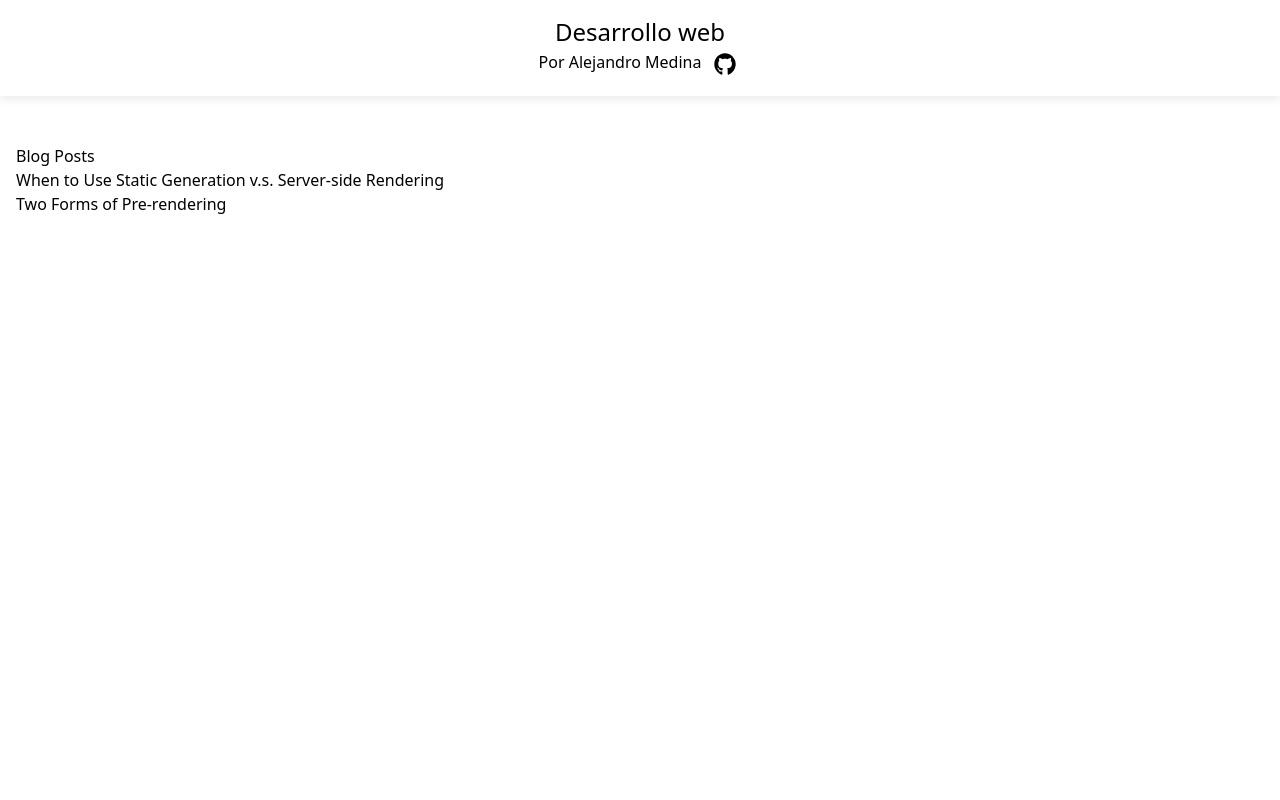
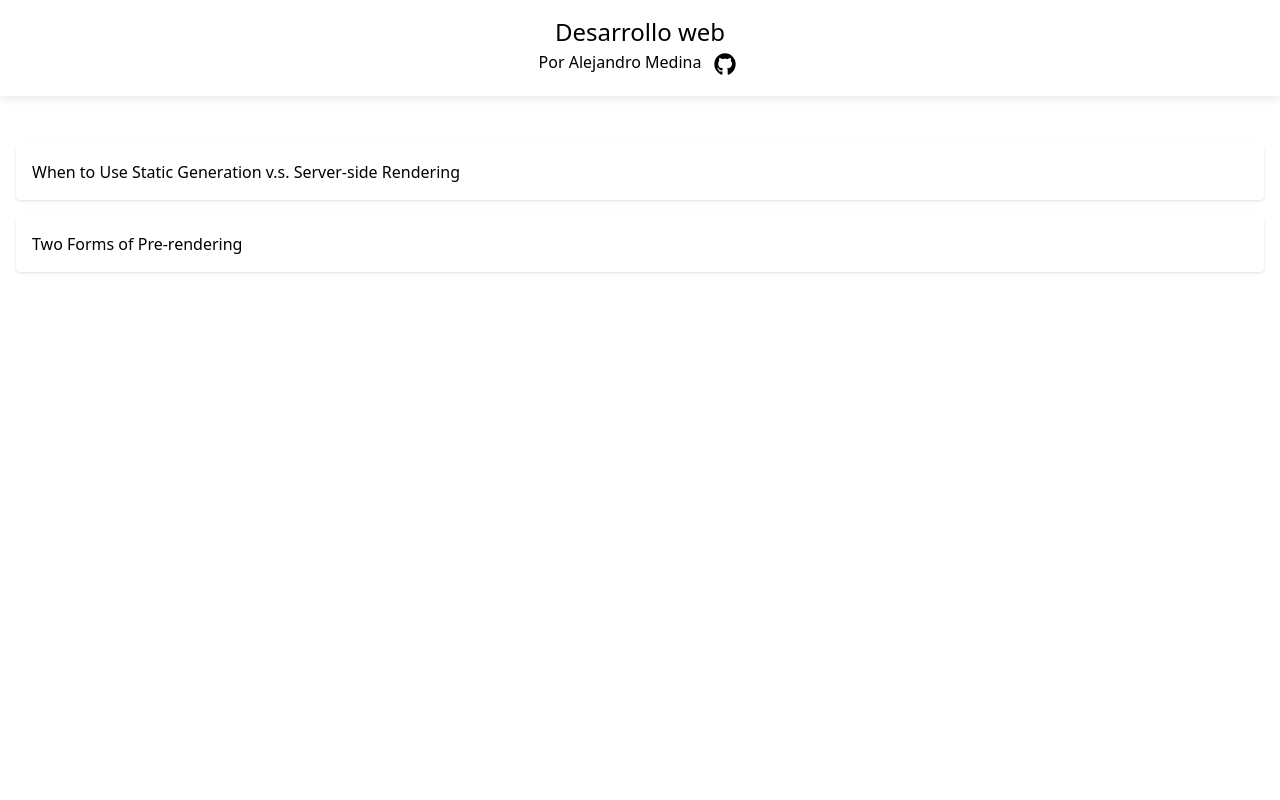
Before and after one commit to alejandro-medina/blog, a Next.js app: page / in a window 1280 px wide. Shown: the top 800 px of the page. Built offline with nearby package versions, Linux system fonts and the light colour scheme.

Commit message:
Separate component for blog post card

```diff
--- a/app/page.js
+++ b/app/page.js
@@ -1,3 +1,4 @@
+import BlogPostCard from "../components/BlogPostCard";
 import { getSortedPostsData } from "../lib/posts";
 
 export default function Home() {
@@ -5,17 +6,12 @@ export default function Home() {
   const posts = getSortedPostsData();
 
   return (
-    <main className="">
-      <p>Blog Posts</p>
+    <div className="flex flex-col gap-4">
       {
         posts.map(post => (
-          <div key={post.id} role="blog_post">
-            <a href={`/${post.id}`}>
-              <p>{post.title}</p>
-            </a>
-          </div>
+          <BlogPostCard key={post.id} post={post} />
         ))
       }
-    </main>
+    </div>
   )
 }
--- /dev/null
+++ b/components/BlogPostCard/BlogPostCard.module.css
@@ -0,0 +1,13 @@
+.blog__post__card {
+  @apply bg-white rounded shadow p-4 cursor-pointer;
+}
+
+.blog__post__card:hover {
+  @apply shadow-lg;
+}
+
+@media (prefers-color-scheme: dark) {
+  .blog__post__card {
+    @apply bg-gray-800 text-white;
+  }
+}
--- /dev/null
+++ b/components/BlogPostCard/index.js
@@ -0,0 +1,12 @@
+import styles from './BlogPostCard.module.css';
+
+export default function BlogPostCard({ post }) {
+  const { blog__post__card } = styles;
+  return (
+    <div role="blog_post" className={blog__post__card}>
+      <a href={`/${post.id}`}>
+        <p>{post.title}</p>
+      </a>
+    </div>
+  )
+}
```
